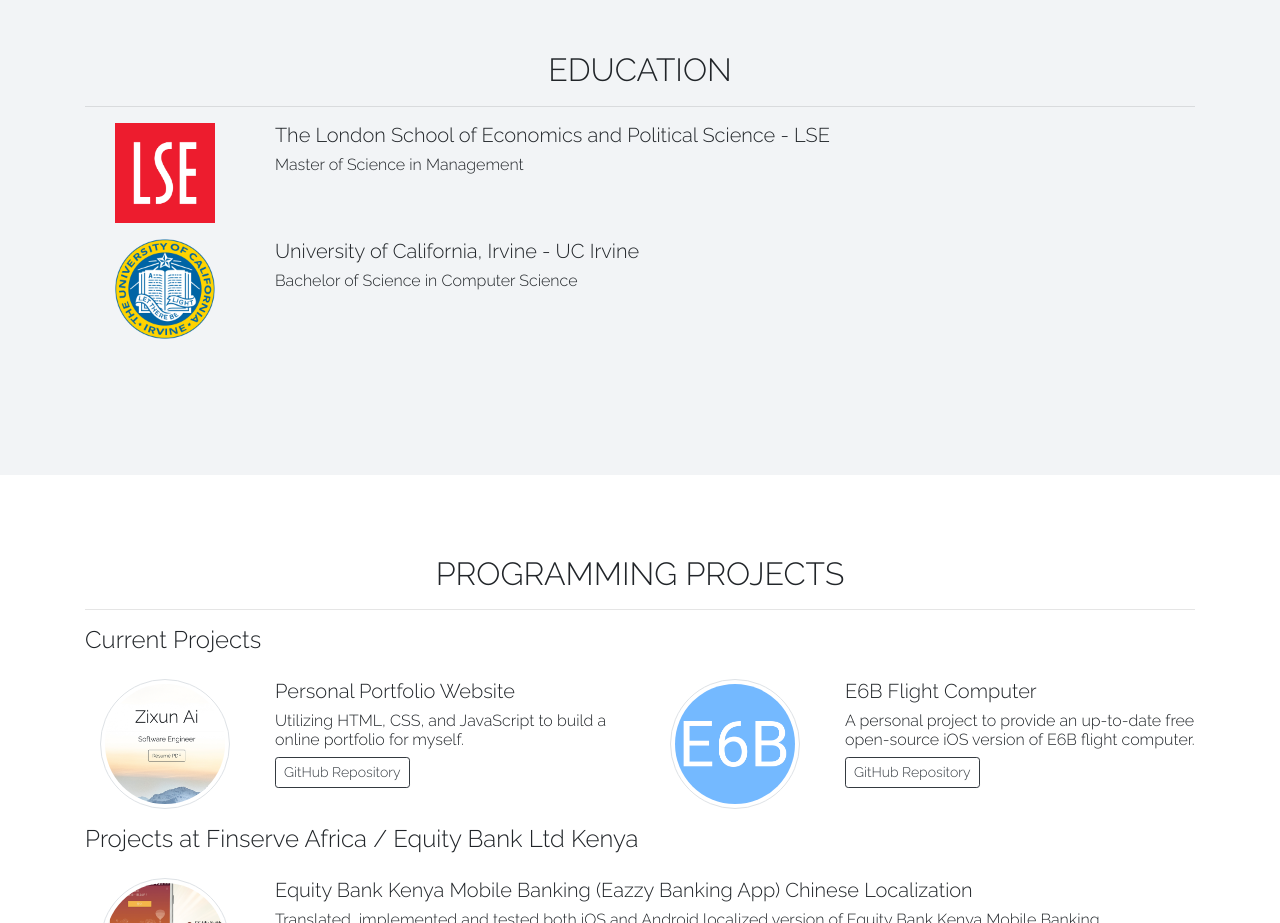
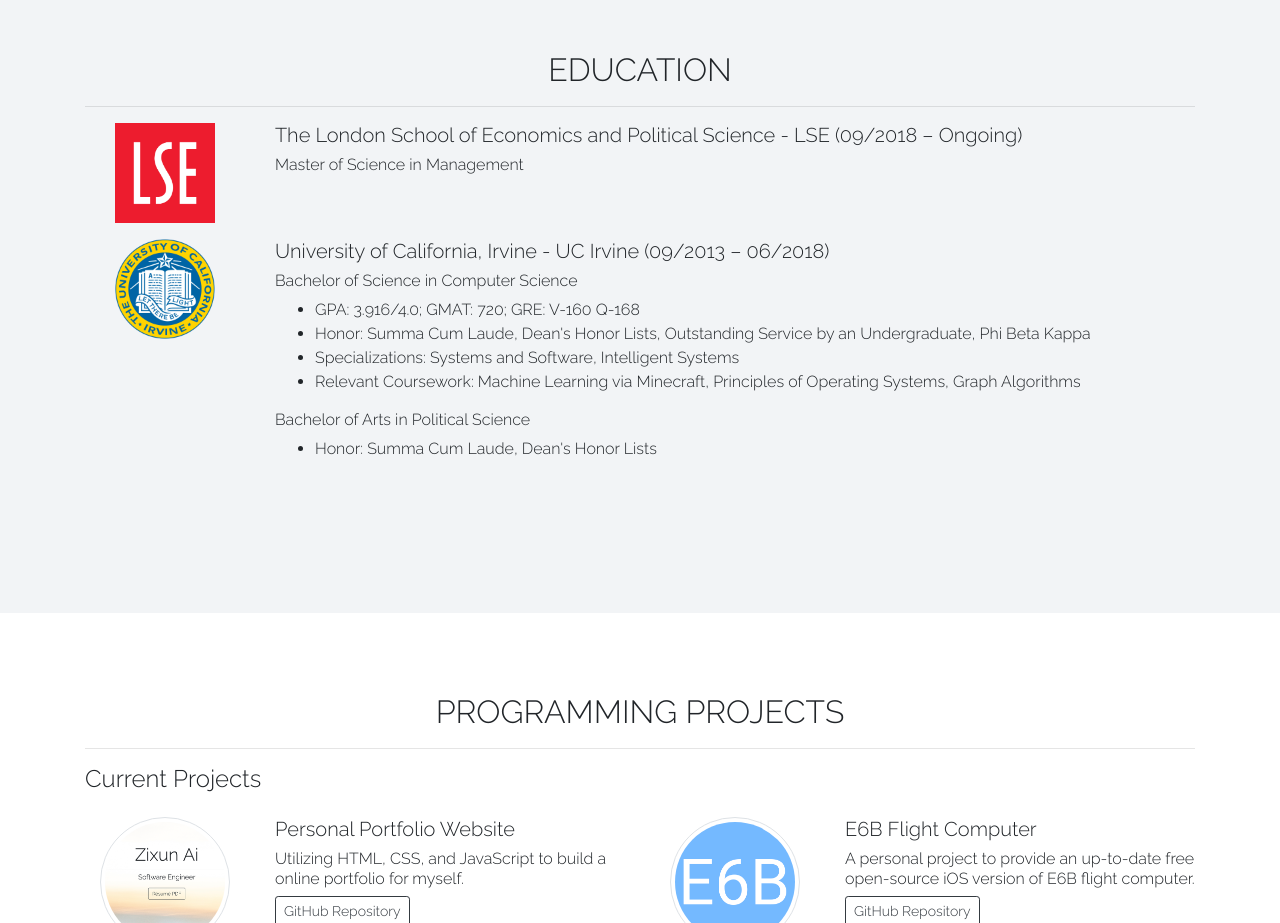
Before and after one commit to Ai-Zixun/PortfolioZixunAi, a plain HTML site: page index.html in a window 1280 px wide. Shown: the part 1340-2263 px from the top of the page. Drawn offline with nearby package versions, Linux system fonts and the light colour scheme.

Commit message:
Fix Minor Error in Education Section

```diff
--- a/index.html
+++ b/index.html
@@ -131,7 +131,7 @@
         </div>
         <div class="col-sm-6 col-md-10 col-lg-10">
           <div class="text-left">
-            <h5>The London School of Economics and Political Science - LSE</h5>
+            <h5>The London School of Economics and Political Science - LSE (09/2018 – Ongoing)</h5>
             <h6>Master of Science in Management</h6>
           </div>
         </div>
@@ -145,8 +145,20 @@
         </div>
         <div class="col-sm-6 col-md-10 col-lg-10">
           <div class="text-left">
-            <h5>University of California, Irvine - UC Irvine</h5>
+            <h5>University of California, Irvine - UC Irvine (09/2013 – 06/2018)</h5>
             <h6>Bachelor of Science in Computer Science</h6>
+            <ul>
+              <li>GPA: 3.916/4.0; GMAT: 720; GRE: V-160 Q-168</li>
+              <li>Honor: Summa Cum Laude, Dean's Honor Lists, Outstanding Service by an Undergraduate, Phi Beta Kappa
+              </li>
+              <li>Specializations: Systems and Software, Intelligent Systems</li>
+              <li>Relevant Coursework: Machine Learning via Minecraft, Principles of Operating Systems, Graph Algorithms
+              </li>
+            </ul>
+            <h6>Bachelor of Arts in Political Science</h6>
+            <ul>
+              <li>Honor: Summa Cum Laude, Dean's Honor Lists</li>
+            </ul>
           </div>
         </div>
       </div>
```
